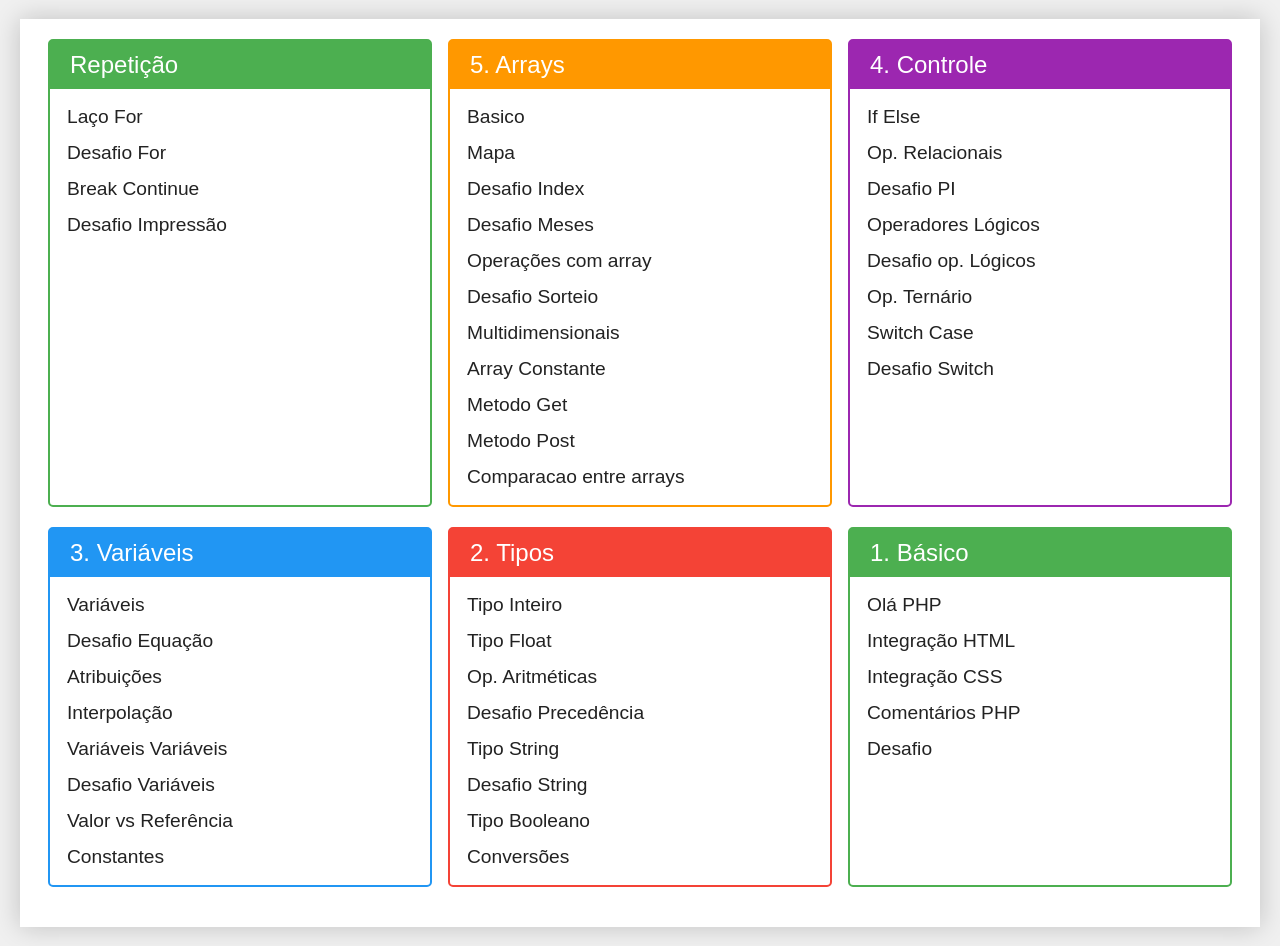
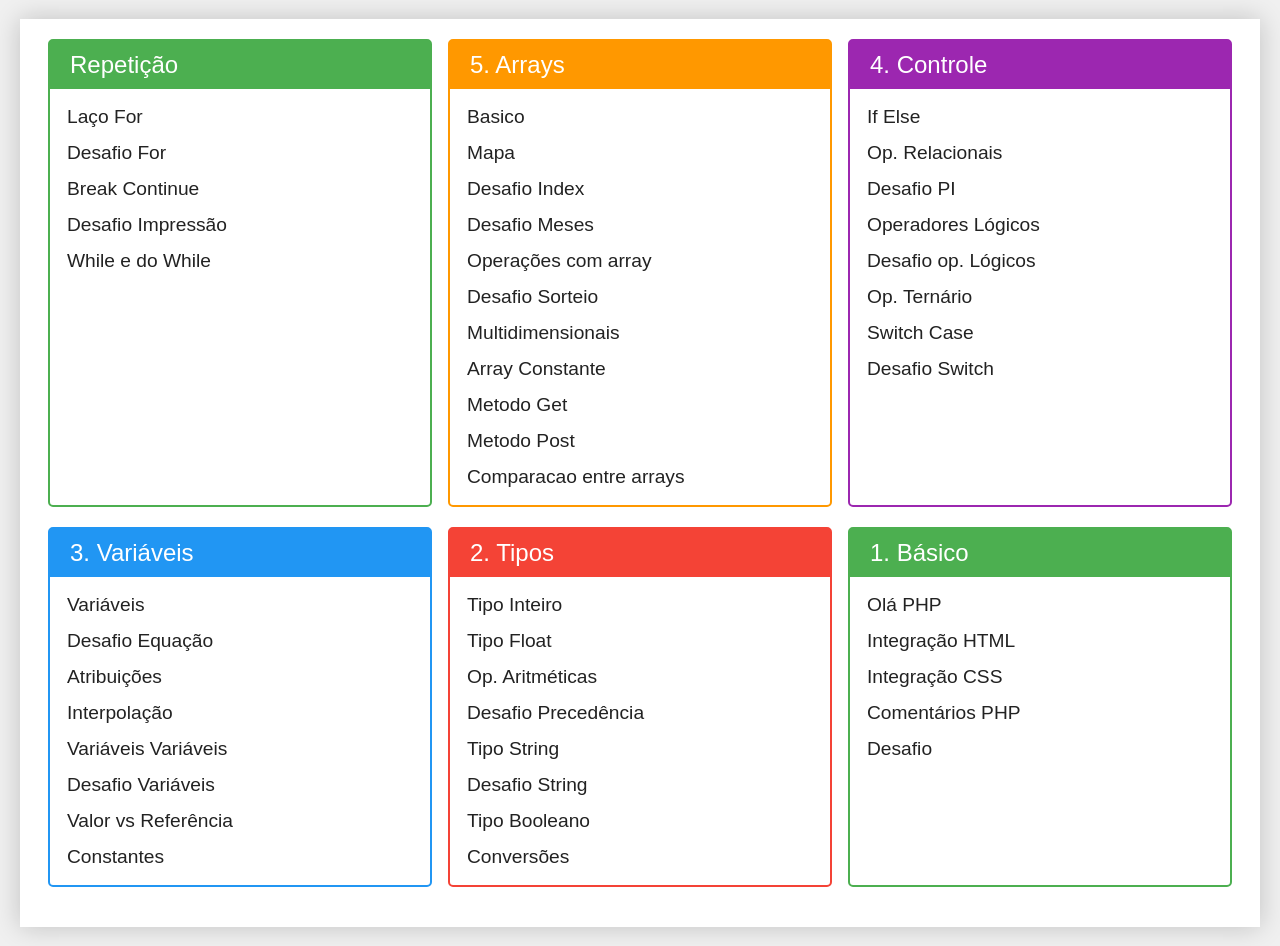
Before and after one commit to felipesms2/PHP-7-Completo---Curso-do-Desenvolvedor-Web-2021-Projetos, a PHP site: page / in a window 1280 px wide. Shown: the part 181-1127 px from the top of the page. Run offline with PHP 8.4, Linux system fonts and the light colour scheme.

Commit message:
Section 110 - Liking while and do while

```diff
--- a/index.php
+++ b/index.php
@@ -40,8 +40,13 @@
                             </a>
                         </li>
                         <li>
-                            <a href="exercicio.php?dir=loops&file=break-continue">
+                            <a href="exercicio.php?dir=loops&file=print-challenge">
                                 Desafio Impressão
+                            </a>
+                        </li>
+                        <li>
+                            <a href="exercicio.php?dir=loops&file=while">
+                                While e do While
                             </a>
                         </li>
                 </div>
```
